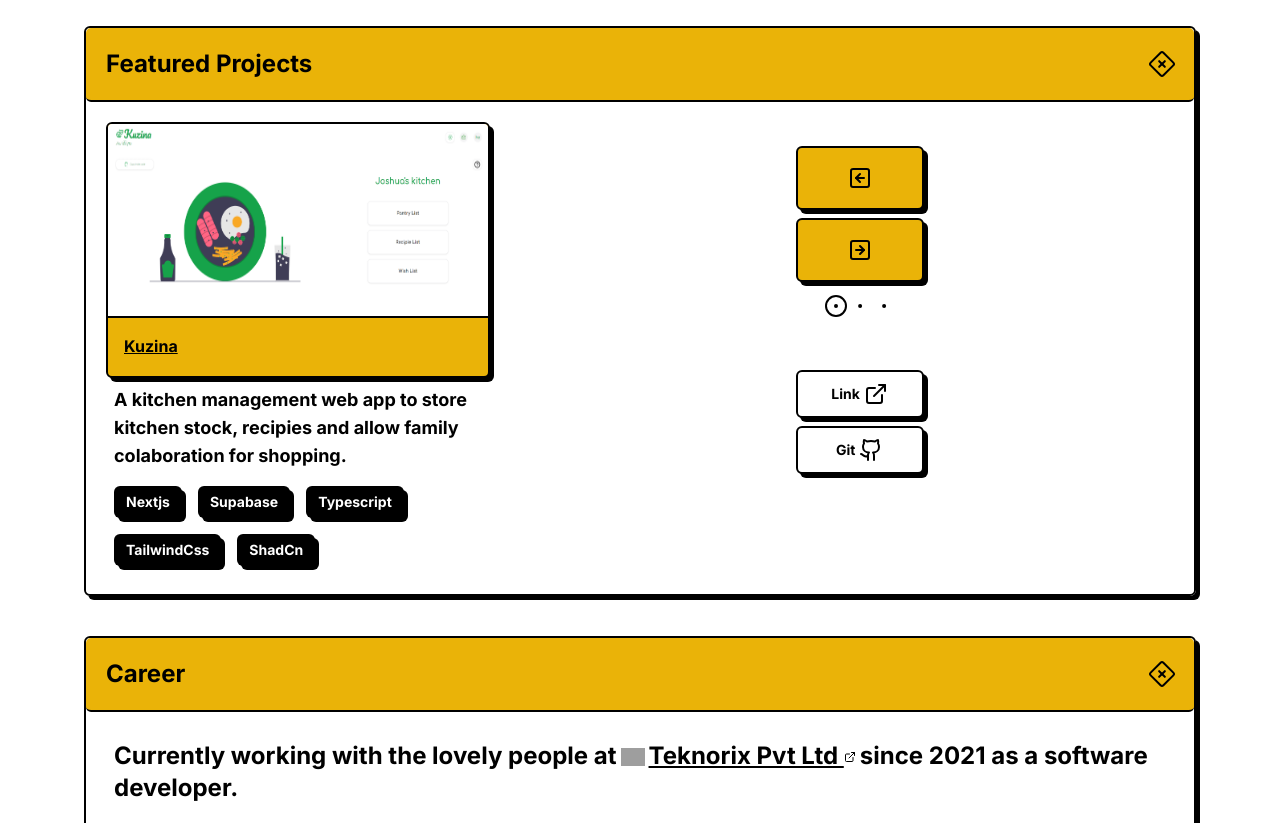
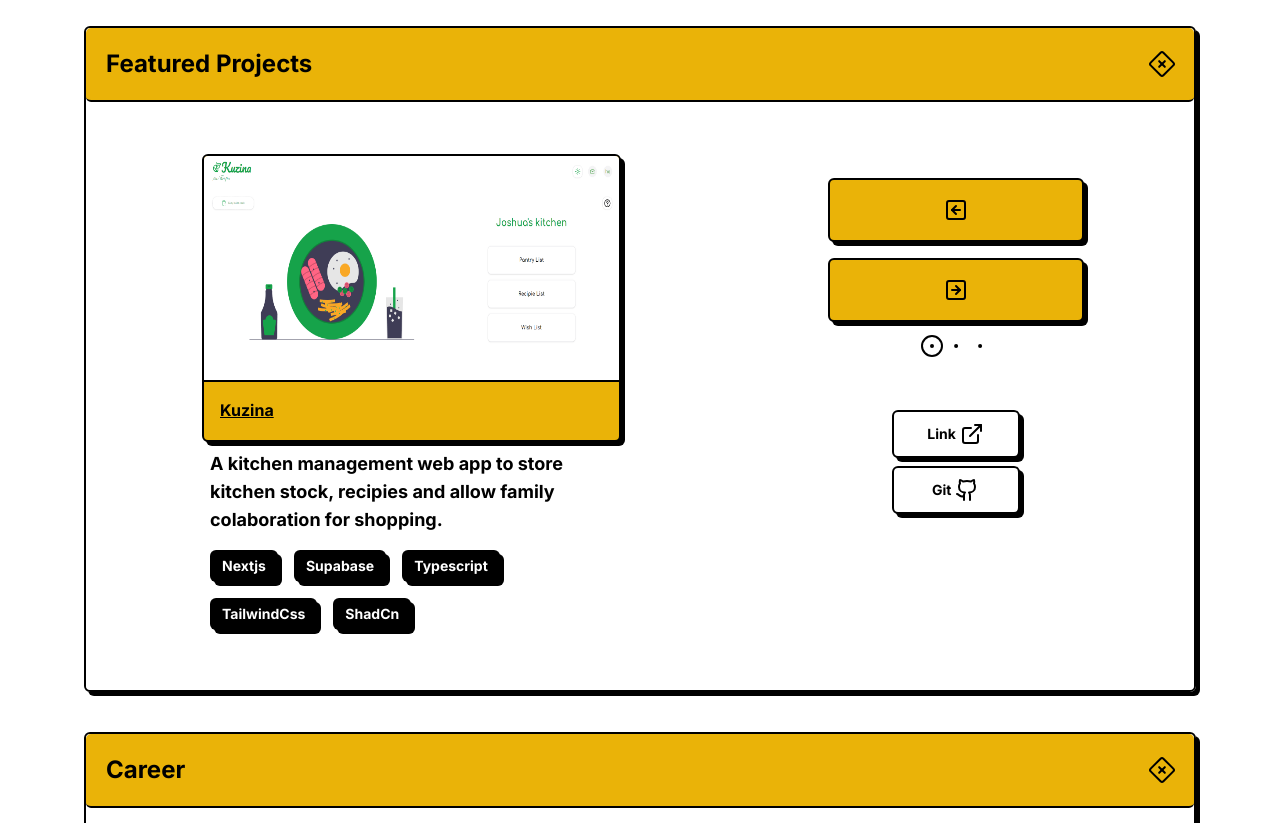
Before and after one commit to Joshuajrodrigues/dev-portfolio, a Next.js app: page / in a window 1280 px wide. Shown: the part 594-1417 px from the top of the page. Built offline with nearby package versions, Linux system fonts and the light colour scheme; grey boxes are pictures that could not be loaded.

Commit message:
lg screen done

```diff
--- a/components/projectCard.tsx
+++ b/components/projectCard.tsx
@@ -24,10 +24,10 @@
   return (
     <>
       <figure
-        className={`w-[250px] md:w-96 md:h-64 overflow-hidden rounded-md border-2 border-black ${theme} font-bold shadow-[4px_4px_0px_0px_rgba(0,0,0,1)]`}
+        className={`w-[250px] md:w-96 lg:w-full md:h-64 lg:h-72 overflow-hidden rounded-md border-2 border-black ${theme} font-bold shadow-[4px_4px_0px_0px_rgba(0,0,0,1)]`}
       >
         <Image
-          className="w-full h-24 md:h-48 "
+          className="w-full h-24 md:h-48  lg:h-56  lg:w-full"
           width={1000}
           height={1000}
           src={imageUrl}
--- a/components/projectSection.tsx
+++ b/components/projectSection.tsx
@@ -18,7 +18,7 @@
 
 export const ProjectSection = (props: props) => {
   return (
-    <section className="w-full flex flex-col sm:flex-row justify-center sm:justify-between items-center sm:items-start ">
+    <section className="w-full lg:mx-24 lg:my-8  flex flex-col sm:flex-row justify-center sm:justify-between items-center sm:items-start ">
       <div className="sm:w-64 md:w-2/3">
         <div className="w-full">
           <ProjectCard
--- a/components/projectcontrols.tsx
+++ b/components/projectcontrols.tsx
@@ -11,7 +11,7 @@
     <div className="flex sm:flex-col">
       <Button
         className={
-          "w-16 md:w-32 p-1 m-1 h-16 flex items-center justify-center" + " " + theme
+          "w-16 md:w-32 lg:w-64 p-1 m-1 h-16 flex items-center justify-center" + " " + theme
         }
         ariaLabel="Click for previous project"
         onClick={() => {
@@ -26,7 +26,7 @@
       </Button>
       <Button
         className={
-          "w-16 md:w-32 p-1 m-1 h-16 flex items-center justify-center" + " " + theme
+          "w-16 md:w-32 lg:w-64 p-1 m-1 lg:mt-3 h-16 flex items-center justify-center" + " " + theme
         }
         ariaLabel="Click for next project"
         onClick={() => {
```
